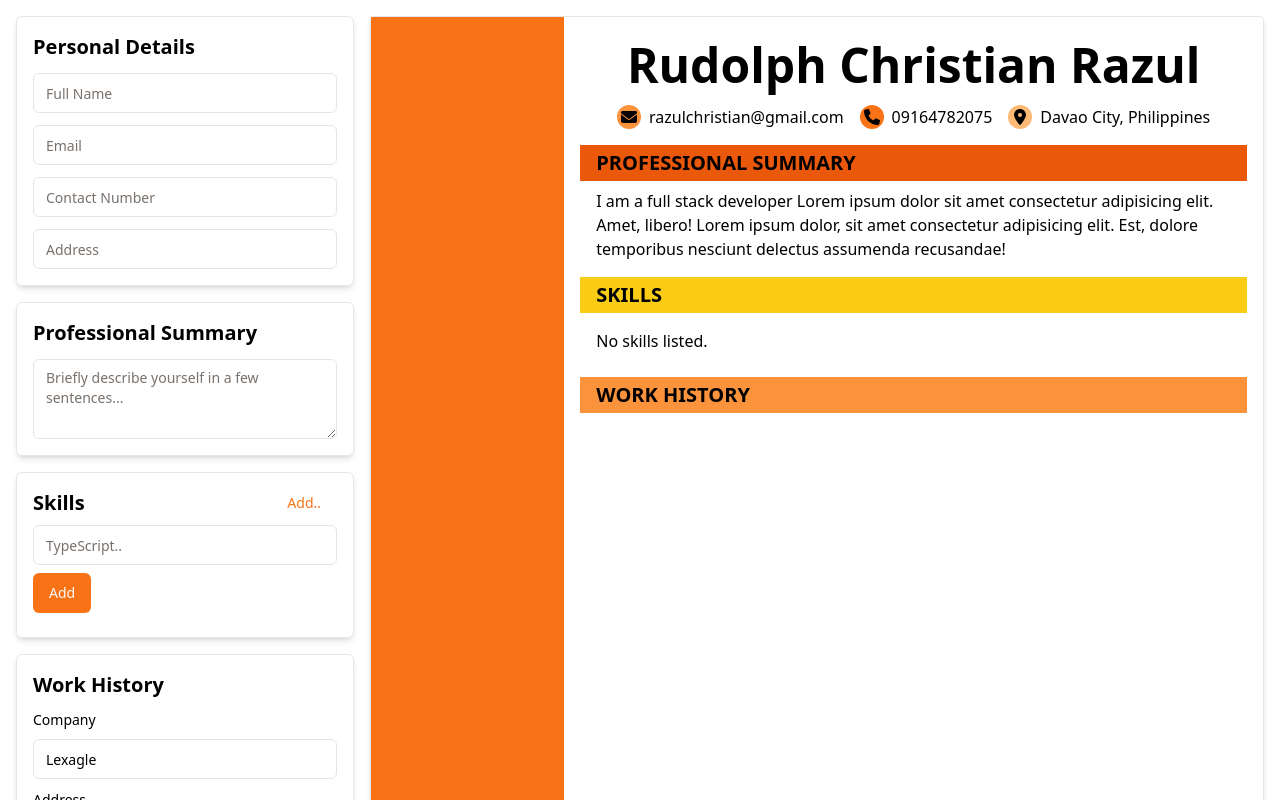
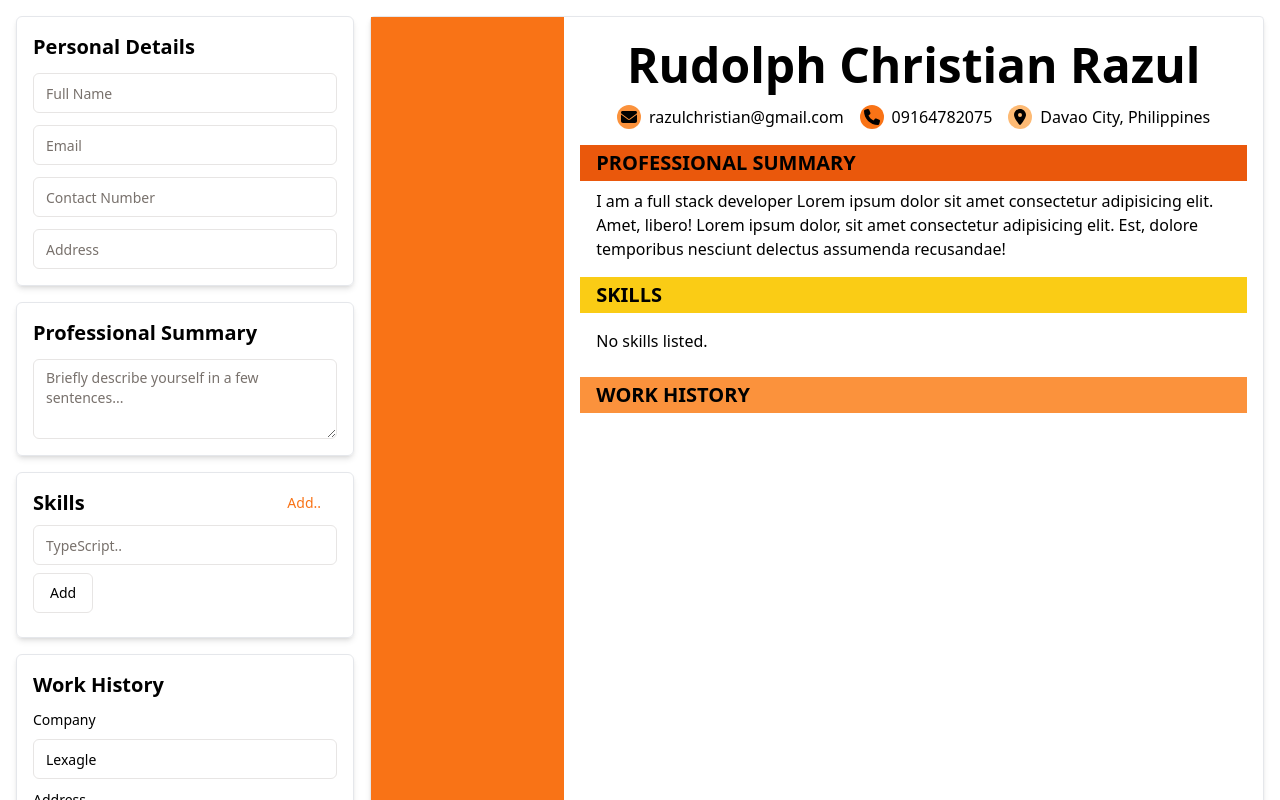
Before and after one commit to christianrazul/cv-architect, a React (Vite) app: page / in a window 1280 px wide. Shown: the top 800 px of the page. Built offline with nearby package versions, Linux system fonts and the light colour scheme.

Commit message:
Change the variant for the button in SkillsForm

```diff
--- a/src/components/SkillsForm.tsx
+++ b/src/components/SkillsForm.tsx
@@ -78,7 +78,7 @@ const SkillsForm = ({ onSkills }: SkillsFormProps) => {
             />
           ))}
 
-          <Button type="submit" variant="default" className="self-end">
+          <Button type="submit" variant="outline" className="self-end">
             Add
           </Button>
         </form>
```
